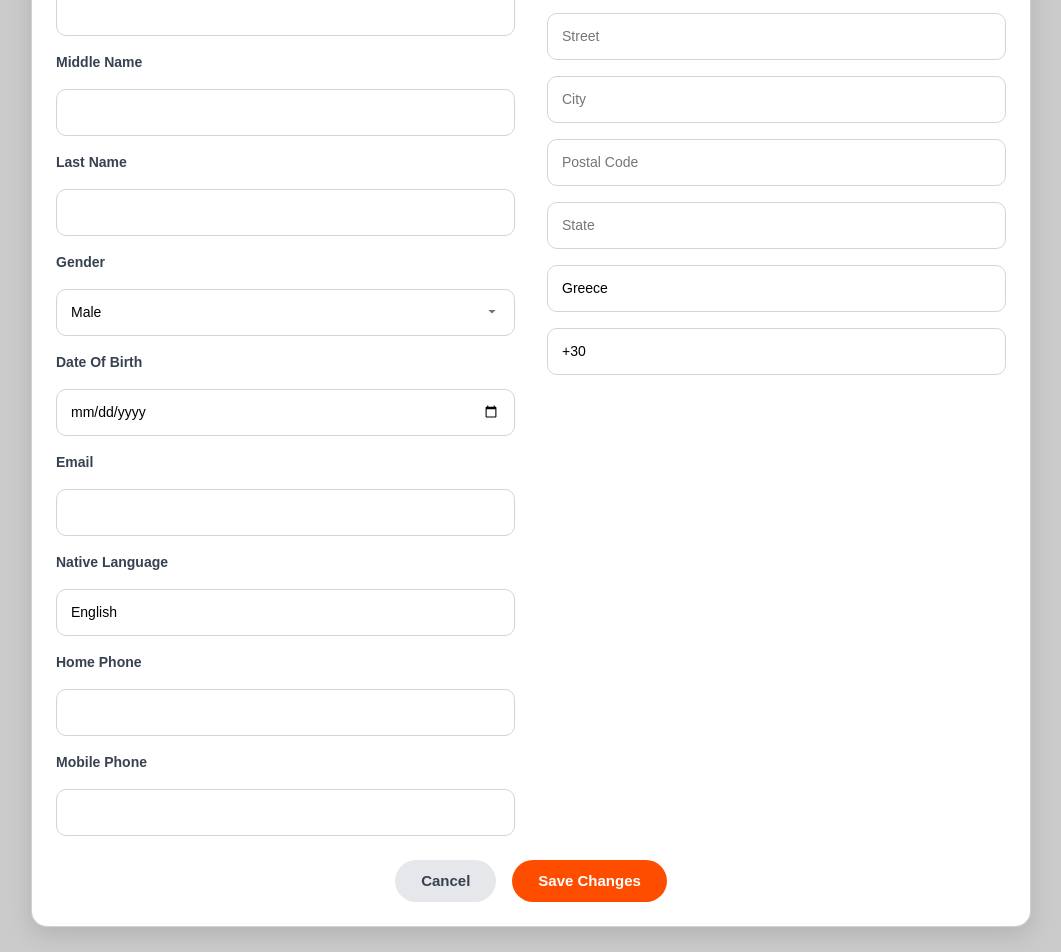
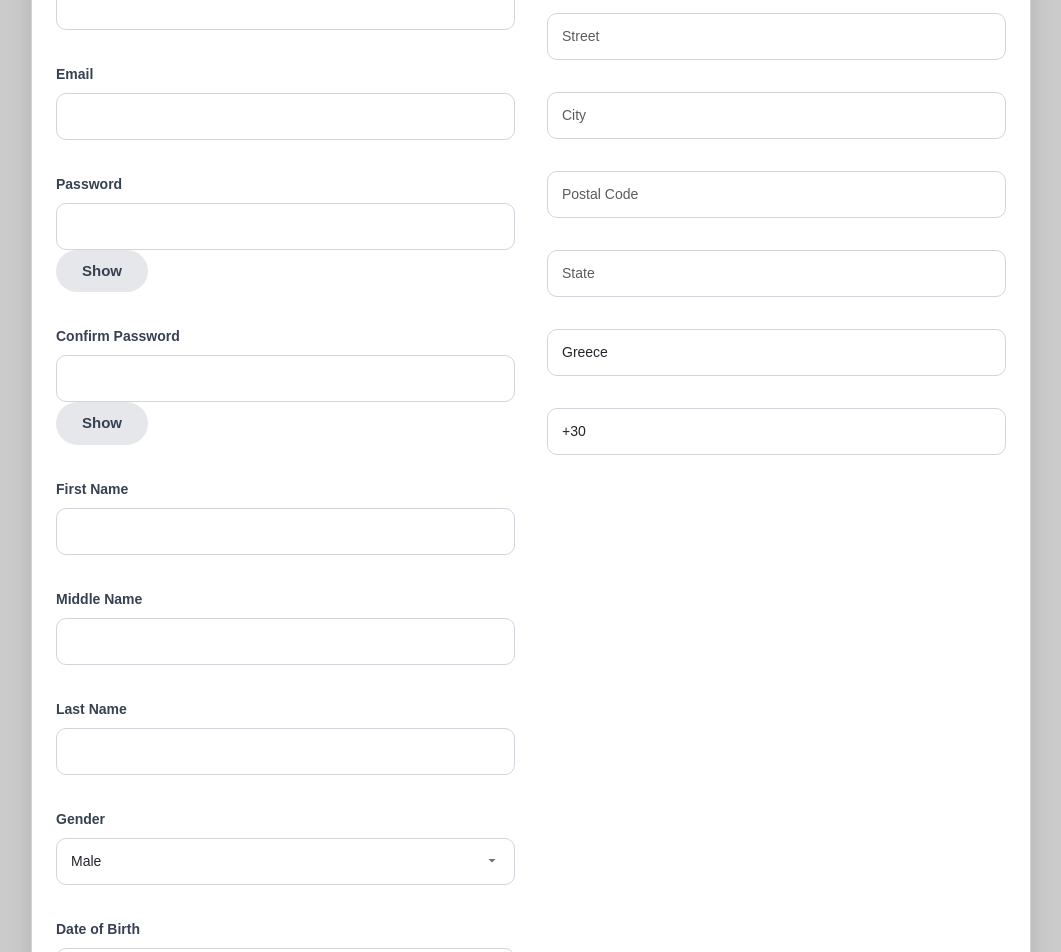
Before and after one commit to Konstantinos-Pa/Front-End-for-Restfull-API.NET-With-EF-Core, a Vue app: page /candidatelist/newcandidate in a window 1280 px wide. Shown: the part 240-1192 px from the top of the page, without its empty margins (109-1170 px from the left). Built offline with nearby package versions, Linux system fonts and the light colour scheme.

Commit message:
Add files via upload

```diff
--- a/src/components/Pages/CandidateDetails.vue
+++ b/src/components/Pages/CandidateDetails.vue
@@ -7,7 +7,6 @@
       <button :class="{ active: activeTab === 'details' }" @click="switchTab('details')">
         Candidate Details
       </button>
-
       <button :class="{ active: activeTab === 'certificates' }" @click="switchTab('certificates')">
         Candidate Certificates
       </button>
@@ -17,40 +16,14 @@
     <div v-if="activeTab === 'details'">
       <!-- VIEW MODE -->
       <div v-if="!isEditing" class="grid">
-        <div class="row">
-          <span>First Name</span>
-          <span>{{ candidate.firstName }}</span>
-        </div>
-
-        <div class="row">
-          <span>Middle Name</span>
-          <span>{{ candidate.middleName }}</span>
-        </div>
-
-        <div class="row">
-          <span>Last Name</span>
-          <span>{{ candidate.lastName }}</span>
-        </div>
-
-        <div class="row">
-          <span>Gender</span>
-          <span>{{ candidate.gender ? "Female" :"Male"  }}</span>
-        </div>
-
-        <div class="row">
-          <span>Date of Birth</span>
-          <span>{{ candidate.dateOfBirth }}</span>
-        </div>
-
-        <div class="row">
-          <span>Email</span>
-          <span>{{ candidate.email }}</span>
-        </div>
-
-        <div class="row center-row">
-          <span>Native Language</span>
-          <span>{{ candidate.nativeLanguage }}</span>
-        </div>
+        <div class="row"><span>First Name</span><span>{{ candidate.firstName }}</span></div>
+        <div class="row"><span>Middle Name</span><span>{{ candidate.middleName }}</span></div>
+        <div class="row"><span>Last Name</span><span>{{ candidate.lastName }}</span></div>
+        <div class="row"><span>Gender</span><span>{{ candidate.gender ? "Female" : "Male" }}</span></div>
+        <div class="row"><span>Date of Birth</span><span>{{ candidate.dateOfBirth }}</span></div>
+        <div class="row"><span>Email</span><span>{{ candidate.email }}</span></div>
+        <div class="row"><span>Native Language</span><span>{{ candidate.nativeLanguage }}</span></div>
+        <div class="row"><span>Phone Number</span><span>{{ candidate.phoneNumber }}</span></div>
 
         <div class="actions">
           <button class="btn edit" @click="startEdit">Edit Candidate</button>
@@ -61,22 +34,22 @@
       <form v-else class="grid" @submit.prevent="saveChanges">
         <div class="row">
           <span>First Name</span>
-          <input v-model="editableCandidate.firstName" required />
+          <input v-model="editableCandidate.firstName" required maxlength="20" />
         </div>
 
         <div class="row">
           <span>Middle Name</span>
-          <input v-model="editableCandidate.middleName" />
+          <input v-model="editableCandidate.middleName" maxlength="20" />
         </div>
 
         <div class="row">
           <span>Last Name</span>
-          <input v-model="editableCandidate.lastName" required />
+          <input v-model="editableCandidate.lastName" required maxlength="20" />
         </div>
 
         <div class="row">
           <span>Gender</span>
-          <select v-model="editableCandidate.gender">
+          <select v-model="editableCandidate.gender" required>
             <option :value="0">Male</option>
             <option :value="1">Female</option>
           </select>
@@ -89,20 +62,18 @@
 
         <div class="row">
           <span>Email</span>
-          <input type="email" v-model="editableCandidate.email" required />
+          <input type="email" v-model="editableCandidate.email" required maxlength="100" />
         </div>
 
-        <div class="row center-row">
+        <div class="row">
           <span>Native Language</span>
-          <select v-model="editableCandidate.nativeLanguage" required>
-            <option value="" disabled>Select language</option>
-            <option>English</option>
-            <option>Greek</option>
-            <option>Spanish</option>
-            <option>French</option>
-            <option>German</option>
-            <option>Italian</option>
-          </select>
+          <input type="text" class="form-control" id="nativeLanguage" v-model="editableCandidate.nativeLanguage"
+            maxlength="50" required>
+        </div>
+
+        <div class="row">
+          <span>Phone Number</span>
+          <input type="tel" v-model="editableCandidate.phoneNumber" required />
         </div>
 
         <p class="text-danger mb-3 text-start position-relative" v-if="errors">
@@ -112,9 +83,7 @@
         </p>
 
         <div class="actions">
-          <button type="button" class="btn cancel" @click="cancelEdit">
-            Cancel
-          </button>
+          <button type="button" class="btn cancel" @click="cancelEdit">Cancel</button>
           <button type="submit" class="btn save">Save Changes</button>
         </div>
       </form>
@@ -122,29 +91,18 @@
 
     <!-- ================= CERTIFICATES TAB ================= -->
     <div v-if="activeTab === 'certificates'">
-      <div v-if="certificatesLoading" class="state">
-        Loading certificates...
-      </div>
-
-      <div v-else-if="certificates.length === 0" class="state">
-        No certificates found.
-      </div>
-
+      <div v-if="certificatesLoading" class="state">Loading certificates...</div>
+      <div v-else-if="certificates.length === 0" class="state">No certificates found.</div>
       <div v-else class="cert-grid">
         <div v-for="cert in certificates" :key="cert.id" class="cert-card">
           <h3>{{ cert.Title }}</h3>
-          <p>
-            <strong>Assessment Test Code:</strong> {{ cert.AssessmentTestCode }}
-          </p>
+          <p><strong>Assessment Test Code:</strong> {{ cert.AssessmentTestCode }}</p>
           <p><strong>Examination Date:</strong> {{ cert.ExaminationDate }}</p>
           <p><strong>Score report date:</strong> {{ cert.ScoreReportDate }}</p>
           <p><strong>Candidate score:</strong> {{ cert.CandidateScore }}</p>
           <p><strong>Maximum score:</strong> {{ cert.MaximumScore }}</p>
           <p><strong>Percentage score:</strong> {{ cert.PercentageScore }}</p>
-          <p>
-            <strong>Assessment result label:</strong>
-            {{ cert.AssessmentResultLabel }}
-          </p>
+          <p><strong>Assessment result label:</strong> {{ cert.AssessmentResultLabel }}</p>
         </div>
       </div>
     </div>
@@ -156,71 +114,51 @@ import axiosService from "../service/axiosService";
 
 export default {
   name: "CandidateDetails",
-
   props: {
-    candidate: {
-      type: Object,
-      required: true,
-    },
+    candidate: { type: Object, required: true },
   },
-
   data() {
     return {
       activeTab: "details",
       errors: {},
-
-      // details
       isEditing: false,
       editableCandidate: null,
-
-      // certificates
       certificates: [],
       certificatesLoaded: false,
       certificatesLoading: false,
     };
   },
-
   methods: {
-    /* ---------- TABS ---------- */
     switchTab(tab) {
       this.activeTab = tab;
-      // Τραβάμε certificates ΜΟΝΟ την πρώτη φορά
       if (tab === "certificates" && !this.certificatesLoaded) {
-        axiosService
-          .getCertificatesOfCandidate(this.candidate.candidateNumber)
-          .then((res) => {
-            this.certificates = res.data;
-            this.certificatesLoaded = true;
-          });
+        axiosService.getCertificatesOfCandidate(this.candidate.id).then(res => {
+          this.certificates = res.data;
+          this.certificatesLoaded = true;
+        });
       }
     },
-
-    /* ---------- DETAILS ---------- */
     startEdit() {
       this.editableCandidate = { ...this.candidate };
       this.isEditing = true;
     },
-
     cancelEdit() {
       this.editableCandidate = null;
       this.isEditing = false;
     },
-
     async saveChanges() {
       try {
-        await axiosService.putCandidate(
-          this.editableCandidate.candidateNumber,
-          this.editableCandidate
-        );
-
+        // Ensure Certificates exists as an array
+        if (!this.editableCandidate.Certificates) {
+          this.editableCandidate.Certificates = [];
+        }
+        await axiosService.putCandidate(this.editableCandidate.id, this.editableCandidate);
         Object.assign(this.candidate, this.editableCandidate);
         this.isEditing = false;
         this.editableCandidate = null;
-      }
-      catch (error) {
+      } catch (error) {
         if (error.response?.data) {
           error = error.response.data;
-          // Field-level errors (if any)
           this.errors = error?.errors;
         }
       }
@@ -229,8 +167,9 @@ export default {
 };
 </script>
 
+
 <style scoped>
-  /* ================= CONTAINER ================= */
+/* ================= CONTAINER ================= */
 .container {
   max-width: 900px;
   margin: 0 auto;
@@ -441,5 +380,4 @@ h2 {
     padding: 24px 18px 30px;
   }
 }
-
 </style>
--- a/src/components/Pages/NewCandidate.vue
+++ b/src/components/Pages/NewCandidate.vue
@@ -1,76 +1,119 @@
 <template>
   <div class="new-candidate">
     <div class="card">
-    <h2><strong> New Candidate </strong></h2>
+      <h2><strong>New Candidate</strong></h2>
       <form @submit.prevent="saveCandidate">
         <div class="candidate-details">
+          <!-- LEFT SIDE: User & Personal Info -->
           <div class="left">
-          <label>First Name</label>
-          <input v-model="formData.firstName" type="text" />
+            <!-- Username -->
+            <div class="mb-3 text-start">
+              <label for="username" class="form-label">Username</label>
+              <input type="text" class="form-control" id="username" v-model="formData.username" required />
+            </div>
 
-          <label>Middle Name</label>
-          <input v-model="formData.middleName" type="text" />
+            <!-- Email -->
+            <div class="mb-3 text-start">
+              <label for="email" class="form-label">Email</label>
+              <input type="email" class="form-control" id="email" v-model="formData.email" required />
+            </div>
 
-          <label>Last Name</label>
-          <input v-model="formData.lastName" type="text" />
+            <!-- Password -->
+            <div class="mb-3 text-start position-relative">
+              <label for="password" class="form-label">Password</label>
+              <input :type="showPassword ? 'text' : 'password'" class="form-control" id="password"
+                v-model="formData.password" required />
+              <button type="button" class="toggle-password" @click="showPassword = !showPassword">
+                {{ showPassword ? 'Hide' : 'Show' }}
+              </button>
+            </div>
 
-          <label>Gender</label>
-          <select v-model="formData.gender">
+            <!-- Confirm Password -->
+            <div class="mb-3 text-start position-relative">
+              <label for="confirmPassword" class="form-label">Confirm Password</label>
+              <input :type="showConfirmPassword ? 'text' : 'password'" class="form-control" id="confirmPassword"
+                v-model="formData.confirmPassword" required />
+              <button type="button" class="toggle-password" @click="showConfirmPassword = !showConfirmPassword">
+                {{ showConfirmPassword ? 'Hide' : 'Show' }}
+              </button>
+            </div>
+
+            <!-- First Name -->
+            <div class="mb-3 text-start">
+              <label for="firstName" class="form-label">First Name</label>
+              <input type="text" class="form-control" id="firstName" v-model="formData.firstName" maxlength="50"
+                required />
+            </div>
+
+            <!-- Middle Name -->
+            <div class="mb-3 text-start">
+              <label for="middleName" class="form-label">Middle Name</label>
+              <input type="text" class="form-control" id="middleName" v-model="formData.middleName" maxlength="50" />
+            </div>
+
+            <!-- Last Name -->
+            <div class="mb-3 text-start">
+              <label for="lastName" class="form-label">Last Name</label>
+              <input type="text" class="form-control" id="lastName" v-model="formData.lastName" maxlength="50"
+                required />
+            </div>
+
+            <!-- Gender -->
+            <div class="mb-3 text-start">
+              <label for="gender" class="form-label">Gender</label>
+              <select id="gender" class="form-select" v-model="formData.gender" required>
+                <option value="" disabled>Select Gender</option>
                 <option :value="0">Male</option>
                 <option :value="1">Female</option>
               </select>
-
-          <label>Date Of Birth</label>
-          <input v-model="formData.dob" type="date" />
-
-          <label>Email</label>
-          <input v-model="formData.email" type="email" />
-
-          <label>Native Language</label>
-          <input v-model="formData.nativeLanguage" type="text" />
-
-          <label>Home Phone</label>
-          <input v-model="formData.homePhone" type="text" />
-
-          <label>Mobile Phone</label>
-          <input v-model="formData.mobilePhone" type="text" />
             </div>
 
+            <!-- Date of Birth -->
+            <div class="mb-3 text-start">
+              <label for="dob" class="form-label">Date of Birth</label>
+              <input type="date" class="form-control" id="dob" v-model="formData.dob" required />
+            </div>
+
+            <!-- Native Language -->
+            <div class="mb-3 text-start">
+              <label for="nativeLanguage" class="form-label">Native Language</label>
+              <input type="text" class="form-control" id="nativeLanguage" v-model="formData.nativeLanguage"
+                maxlength="50" required />
+            </div>
+
+            <!-- Display Errors -->
+            <p class="text-danger mb-3 text-start" v-if="errors">
+            <ul>
+              <li v-for="(error, index) in errors" :key="index">{{ error }}</li>
+            </ul>
+            </p>
+          </div>
+
+          <!-- RIGHT SIDE: Address -->
           <div class="right">
             <h3>Address 1</h3>
-          <input
-            v-model="formData.address1.street"
-            placeholder="Street"
-            type="text"
-          />
-          <input
-            v-model="formData.address1.city"
-            placeholder="City"
-            type="text"
-          />
-          <input
-            v-model="formData.address1.postalCode"
-            placeholder="Postal Code"
-            type="text"
-          />
-          <input
-            v-model="formData.address1.state"
-            placeholder="State"
-            type="text"
-          />
-          <input
-            v-model="formData.address1.country"
-            placeholder="Country"
-            type="text"
-          />
-          <input
-            v-model="formData.address1.landline"
-            placeholder="Landline"
-            type="text"
-          />
+            <div class="mb-3 text-start">
+              <input type="text" class="form-control" placeholder="Street" v-model="address1.street" />
+            </div>
+            <div class="mb-3 text-start">
+              <input type="text" class="form-control" placeholder="City" v-model="address1.city" />
+            </div>
+            <div class="mb-3 text-start">
+              <input type="text" class="form-control" placeholder="Postal Code" v-model="address1.postalCode" />
+            </div>
+            <div class="mb-3 text-start">
+              <input type="text" class="form-control" placeholder="State" v-model="address1.state" />
+            </div>
+            <div class="mb-3 text-start">
+              <input type="text" class="form-control" placeholder="Country" v-model="address1.country" />
+            </div>
+            <div class="mb-3 text-start">
+              <input type="text" class="form-control" placeholder="Landline" v-model="address1.landline" />
+            </div>
           </div>
         </div>
 
+        <!-- Buttons -->
         <div class="buttons">
           <router-link to="/candidatelist">
             <button type="button">Cancel</button>
@@ -90,15 +133,17 @@ export default {
   data() {
     return {
       formData: {
+        username: "",
+        password: "",
+        confirmPassword: "",
         firstName: "",
         middleName: "",
         lastName: "",
         gender: 0,
         dob: "",
         email: "",
-        nativeLanguage: "English",
-        homePhone: "",
-        mobilePhone: "",
+        nativeLanguage: "",
+      },
       address1: {
         street: "",
         city: "",
@@ -107,24 +152,36 @@ export default {
         country: "Greece",
         landline: "+30",
       },
-      },
+      showPassword: false,
+      showConfirmPassword: false,
+      errors: null,
     };
   },
   methods: {
-    cancel() {
-      this.$router.push("/");
-    },
     async saveCandidate() {
+      this.errors = null;
+
+      // Basic password match validation
+      if (this.formData.password !== this.formData.confirmPassword) {
+        this.errors = ["Password and Confirm Password do not match."];
+        return;
+      }
+
       try {
-        const result = await axiosService.createCandidate(this.formData);
-        this.$router.push("/candidateList"); // επιστροφή στη λίστα
-      } catch (error) {
-        console.error("Failed to save candidate:", error);
+        await axiosService.Register(this.formData);
+        this.$router.push("/candidateList");
+      }
+      catch (error) {
+        if (error.response?.data) {
+          const errData = error.response.data;
+          this.errors = errData?.error || { general: "Registration failed" };
+        }
       }
     },
   },
 };
 </script>
+
 
 <style scoped>
 /* ================= GLOBAL FIX ================= */
@@ -285,5 +342,4 @@ button:hover {
     width: 100%;
   }
 }
-
 </style>
--- a/src/components/Pages/Register.vue
+++ b/src/components/Pages/Register.vue
@@ -22,6 +22,50 @@
                                 <input type="email" class="form-control" id="email" v-model="email" required>
                             </div>
 
+                            <!-- First Name -->
+                            <div class="mb-3 text-start">
+                                <label for="firstName" class="form-label">First Name</label>
+                                <input type="text" class="form-control" id="firstName" v-model="firstName"
+                                    maxlength="20" required>
+                            </div>
+
+                            <!-- Middle Name -->
+                            <div class="mb-3 text-start">
+                                <label for="middleName" class="form-label">Middle Name</label>
+                                <input type="text" class="form-control" id="middleName" v-model="middleName"
+                                    maxlength="20">
+                            </div>
+
+                            <!-- Last Name -->
+                            <div class="mb-3 text-start">
+                                <label for="lastName" class="form-label">Last Name</label>
+                                <input type="text" class="form-control" id="lastName" v-model="lastName" maxlength="20"
+                                    required>
+                            </div>
+
+                            <!-- Gender -->
+                            <div class="mb-3 text-start">
+                                <label for="gender" class="form-label">Gender</label>
+                                <select id="gender" class="form-select" v-model="gender" required>
+                                    <option value="" disabled>Select Gender</option>
+                                    <option :value="0">Male</option>
+                                    <option :value="1">Female</option>
+                                </select>
+                            </div>
+
+                            <!-- Date of Birth -->
+                            <div class="mb-3 text-start">
+                                <label for="dob" class="form-label">Date of Birth</label>
+                                <input type="date" class="form-control" id="dob" v-model="dateOfBirth" required>
+                            </div>
+
+                            <!-- Native Language -->
+                            <div class="mb-3 text-start">
+                                <label for="nativeLanguage" class="form-label">Native Language</label>
+                                <input type="text" class="form-control" id="nativeLanguage" v-model="nativeLanguage"
+                                    maxlength="50" required>
+                            </div>
+
                             <!-- Password -->
                             <div class="mb-3 text-start position-relative">
                                 <label for="password" class="form-label">Your Password</label>
@@ -42,11 +86,14 @@
                                 </button>
                             </div>
 
+                            <!-- Errors -->
                             <p class="text-danger mb-3 text-start position-relative" v-if="errors">
-                            <ul v-for="error in errors">
+                            <ul v-for="(error, field) in errors" :key="field">
                                 <li>{{ error }}</li>
                             </ul>
                             </p>
+
+                            <!-- Submit -->
                             <button type="submit" class="btn w-100 login-btn" :disabled="!canRegister">Register</button>
                         </form>
 
@@ -66,8 +113,14 @@ export default {
             loading: false,
             showpassword: false,
             showpasswordc: false,
+            firstName: '',
+            middleName: '',
+            lastName: '',
+            gender: 0,
+            dateOfBirth: '',
             username: '',
             email: '',
+            nativeLanguage: '',
             password: '',
             confirmPassword: '',
             errors: {}
@@ -75,7 +128,8 @@ export default {
     },
     computed: {
         canRegister() {
-            return this.username && this.email && this.password && this.confirmPassword;
+            return this.firstName && this.lastName && this.gender !== '' && this.dateOfBirth &&
+                this.username && this.email && this.nativeLanguage && this.password && this.confirmPassword;
         },
     },
     methods: {
@@ -89,22 +143,26 @@ export default {
             this.loading = true;
             this.errors = {};
 
-            // Check if passwords match
             if (this.password !== this.confirmPassword) {
                 this.errors.confirmPassword = "Passwords do not match";
                 this.loading = false;
                 return;
             }
 
-
             const payload = {
+                firstName: this.firstName,
+                middleName: this.middleName,
+                lastName: this.lastName,
+                gender: this.gender,
+                dateOfBirth: this.dateOfBirth,
+                email: this.email,
+                nativeLanguage:this.nativeLanguage,
                 userName: this.username,
-                email: this.email,
                 password: this.password
             };
 
             try {
-                const response = await axiosService.Register(payload); // Implement Register in axiosService
+                const response = await axiosService.Register(payload);
 
                 if (response.status === 200) {
                     this.$router.push('/login');
@@ -112,12 +170,8 @@ export default {
             }
             catch (error) {
                 if (error.response?.data) {
-                    error = error.response.data;
-                    // Field-level errors (if any)
-                    this.errors = error?.error;
-
-                    // Global / model-level errors
-                    this.errors.general = errors[""]?.[0] || '';
+                    const errData = error.response.data;
+                    this.errors = errData?.error || { general: "Registration failed" };
                 }
             }
             finally {
```
Lines whose indentation alone changed are shown as unchanged.
